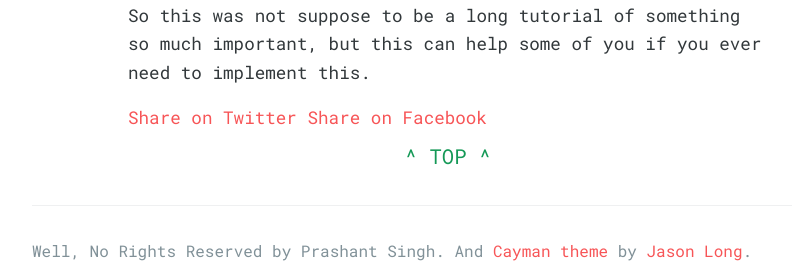
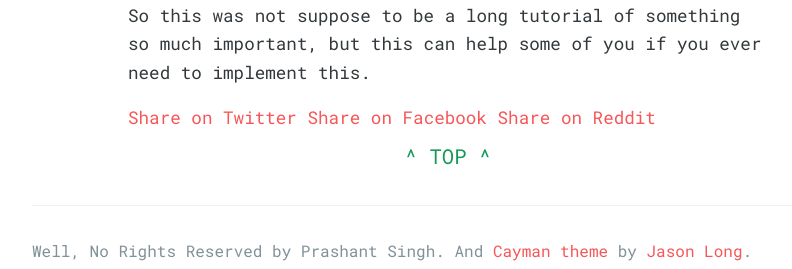
Before and after one commit to prashant-singh/prashant-singh.github.io, a Jekyll site: the page built from _posts/2016-08-11-Random-prize-selector.md, in a window 1280 px wide and 900 px high, scrolled down 2908 px. Shown: the part 628-897 px from the top of the window, without its empty margins (192-984 px from the left). Built offline with Jekyll 4.4.1, drawn with Linux system fonts in a browser that asks for light colours; nearby versions of some CDN libraries; a style sheet for code colours, icons or effects is not loaded.

Commit message:
Update share-buttons.html

```diff
--- a/_includes/share-buttons.html
+++ b/_includes/share-buttons.html
@@ -1,3 +1,5 @@
 <a class="button share-button" href="https://twitter.com/share?text={{page.title}}&amp;url={{site.url}}{{page.url}}&amp;via={{site.twitter}}" title="Share on Twitter" target="_blank">Share on Twitter</a>
 
 <a class="button share-button" href="https://www.facebook.com/sharer/sharer.php?u=blog.prashantsingh.xyz{{page.url}}&amp;t={{page.title}}" title="Share on Facebook" target="_blank">Share on Facebook</a>
+
+<a class="button share-button" href="http://www.reddit.com/submit?url=blog.prashantsingh.xyz{{page.url}}&amp;t={{page.title}}" title="Share on Reddit" target="_blank">Share on Reddit</a>
```
